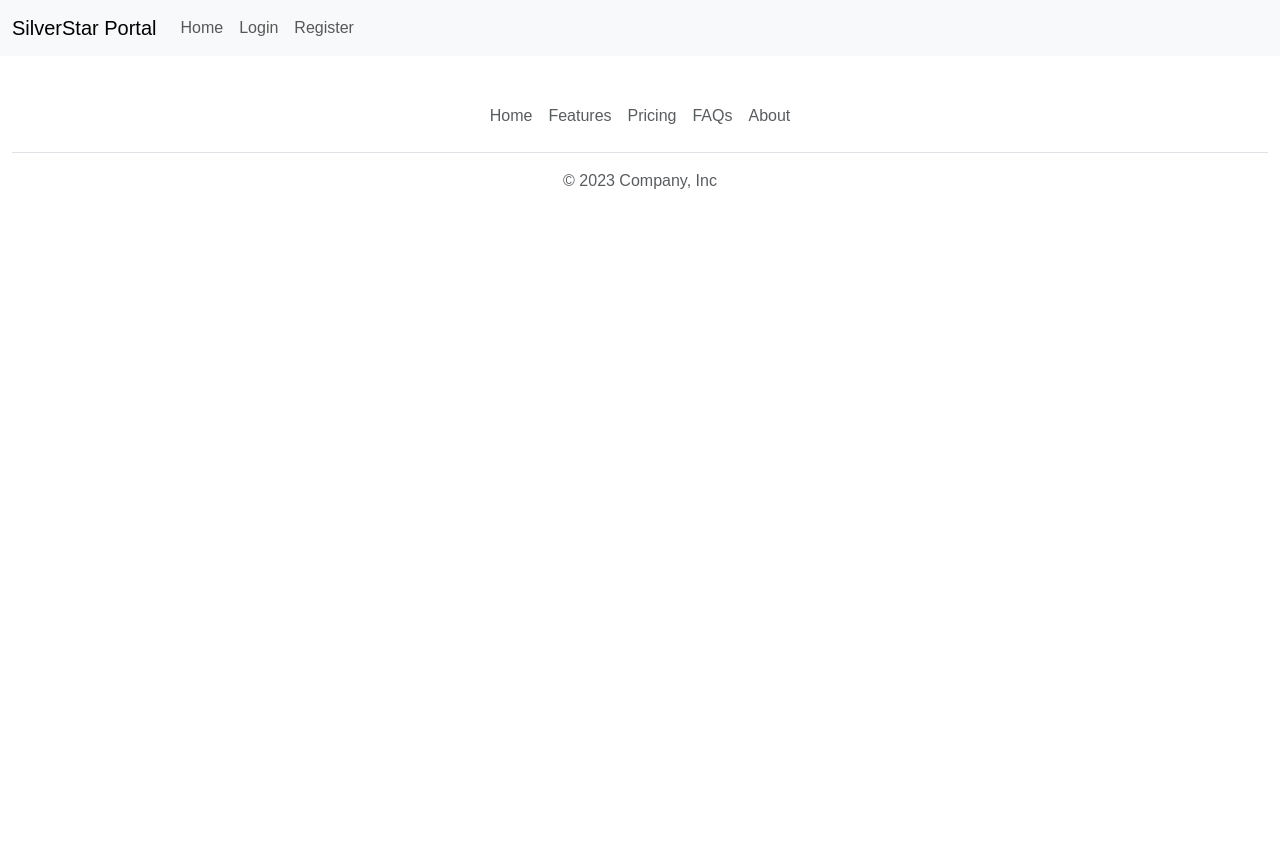
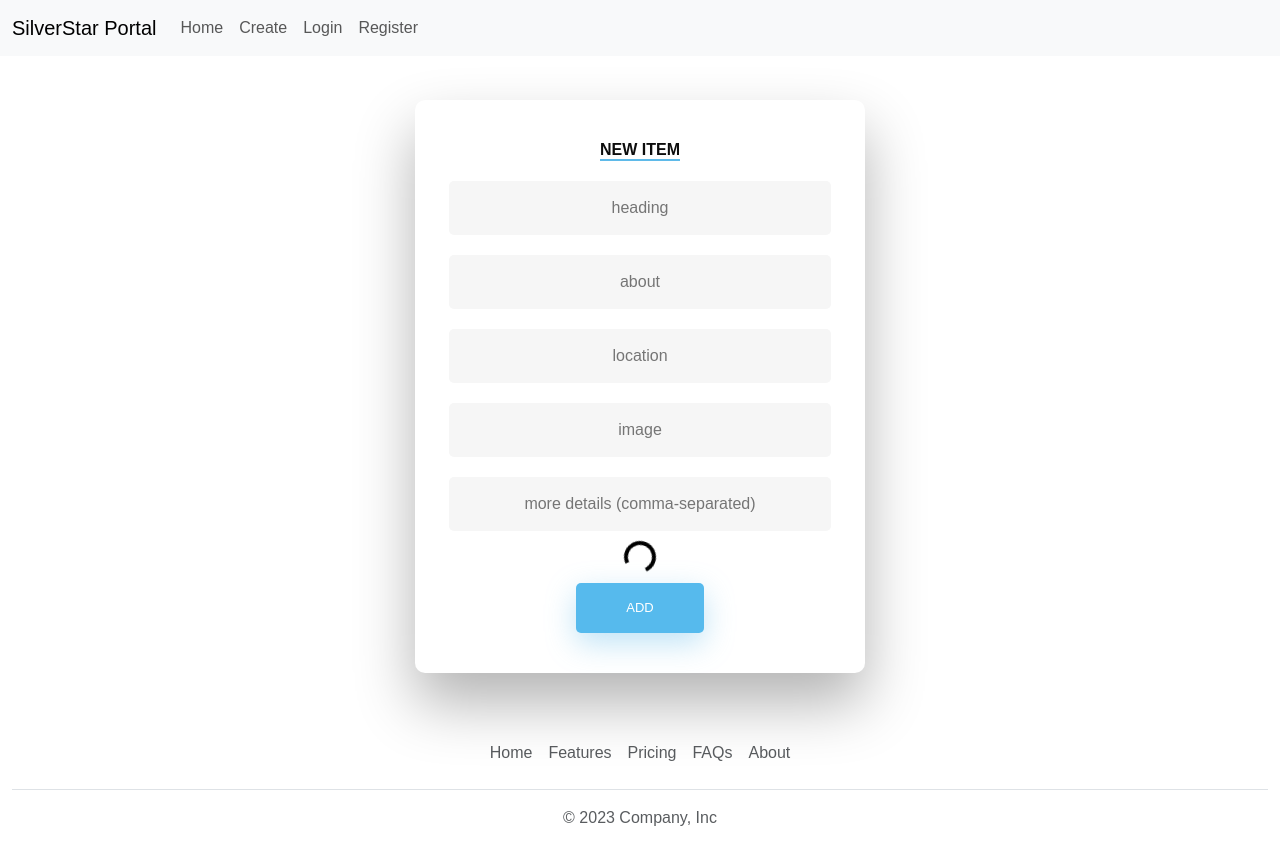
Before and after one commit to gpavlov277/ReactJS-Exam, a React (Vite) app: page /create/item in a window 1280 px wide. Before the commit the page ends 800 px from the top, so only its background shows below. Built offline with nearby package versions, Linux system fonts and the light colour scheme.

Commit message:
Add create item page

```diff
--- a/src/App.jsx
+++ b/src/App.jsx
@@ -6,6 +6,7 @@ import { AuthProvider } from "./contexts/authContext";
 import List from "./components/list/List";
 import Footer from "./components/footer/Footer";
 import ItemDetails from "./components/item-details/ItemDetails";
+import Create from "./components/create/Create";
 function App() {
   return (
     <>
@@ -15,8 +16,10 @@ function App() {
         <Routes>
           <Route path="/" element={<List></List>}></Route>
           <Route path="/login" element={<Login />}></Route>
-          <Route path="/register" element={<Register />} />
+          <Route path="/register" element={<Register />}></Route>
 
+          <Route path="/create/item" element={<Create />}></Route>
+          <Route path="/item/:itemId/edit" element={""}></Route>
           <Route path="/item/:itemId" element={<ItemDetails></ItemDetails>}></Route>
         </Routes>
       </AuthProvider>
--- a/src/components/comments/Comments.jsx
+++ b/src/components/comments/Comments.jsx
@@ -1,7 +1,10 @@
 import { useEffect, useState } from "react";
 import "./Comments.css";
 
+import NavDropdown from "react-bootstrap/NavDropdown";
+
 import * as commentService from "../../services/commentService";
+import { Link } from "react-router-dom";
 export default function Comments({ item }) {
   const [comments, setComments] = useState([]);
 
@@ -66,6 +69,14 @@ export default function Comments({ item }) {
                   <h5 className="m-2">{c.userId.username}</h5>
                   <span className="mr-2 dot"></span>
                   <span className="m-2">{c.created_at}</span>
+                  <NavDropdown title="✏️" id="basic-nav-dropdown">
+                    <NavDropdown.Item as={Link} to={"/profile-settings"}>
+                      Edit
+                    </NavDropdown.Item>
+                    <NavDropdown.Item as={Link} to={"/profile-settings"}>
+                      Delete
+                    </NavDropdown.Item>
+                  </NavDropdown>
                 </div>
                 <div className="comment-text-sm">
                   <span>{c.text}</span>
--- /dev/null
+++ b/src/components/create/Create.jsx
@@ -0,0 +1,35 @@
+import { Link } from "react-router-dom";
+import Loader from "../loader/Loader";
+
+export default function Create() {
+  return (
+    <div className="wrapper mt-4" style={{ minHeight: "75vh" }}>
+      <div id="formContent">
+        <h2 className="active">New Item </h2>
+
+        <form>
+          <input type="text" id="heading" className="fadeIn first" placeholder="heading" />
+
+          <input type="text" id="about" className="fadeIn first" placeholder="about" />
+
+          <input type="text" id="location" className="fadeIn first" placeholder="location" />
+
+          <input type="text" id="image" className="fadeIn first" placeholder="image" />
+
+          <input
+            type="text"
+            id="more"
+            className="fadeIn first"
+            placeholder="more details (comma-separated)"
+          />
+
+          <div>
+            <Loader />
+          </div>
+
+          <input type="submit" className="fadeIn first" value="Add" />
+        </form>
+      </div>
+    </div>
+  );
+}
--- a/src/components/header/Header.jsx
+++ b/src/components/header/Header.jsx
@@ -20,6 +20,9 @@ export default function Header() {
           <Nav className="me-auto">
             <Nav.Link as={Link} to={"/"}>
               Home
+            </Nav.Link>
+            <Nav.Link as={Link} to={"/create/item"}>
+              Create
             </Nav.Link>
 
             {!isAuth && (
--- a/src/components/item-details/ItemDetails.jsx
+++ b/src/components/item-details/ItemDetails.jsx
@@ -18,11 +18,11 @@ export default function ItemDetails() {
       .catch((err) => console.log(err));
   }, []);
 
-  //   console.log(item);
   return (
     <>
-      {isLoading && <OverlayLoader />}
-
+      {isLoading ? (
+        <OverlayLoader />
+      ) : (
         <div className="container">
           <h1 className="my-4">{item?.themeName}</h1>
 
@@ -31,7 +31,10 @@ export default function ItemDetails() {
               <img className="img-fluid" src={item.themeImg} alt="" />
             </div>
 
-          <div className="col-md-4">
+            <div
+              className="col-md-4"
+              style={{ margin: "auto", overflow: "scroll", maxHeight: "535px" }}
+            >
               <h3 className="my-3">Photo Description</h3>
               <p>
                 Lorem ipsum dolor sit amet, consectetur adipiscing elit. Nam viverra euismod odio,
@@ -49,6 +52,7 @@ export default function ItemDetails() {
           </div>
           <Comments item={item} />
         </div>
+      )}
     </>
   );
 }
--- a/src/components/list-item/ListItem.jsx
+++ b/src/components/list-item/ListItem.jsx
@@ -1,13 +1,14 @@
 import Button from "react-bootstrap/Button";
 import Card from "react-bootstrap/Card";
 import { Link } from "react-router-dom";
+
 export default function ListItem({ _id, themeName, themeImg, userId, created_at, subscribers }) {
   return (
     <Card style={{ maxWidth: "38rem", paddingTop: "20px" }}>
       <Card.Img variant="top" src={themeImg} style={{ maxWidth: "36em", height: "auto" }} />
       <Card.Body>
         <Card.Title>{themeName}</Card.Title>
-        <Card.Title>{subscribers.length}</Card.Title>
+        {/* <Card.Title>{subscribers.length}</Card.Title> */}
 
         <Link to={`/item/${_id}`}>
           <Button variant="primary">See more</Button>
--- a/src/components/list/List.jsx
+++ b/src/components/list/List.jsx
@@ -3,13 +3,17 @@ import Row from "react-bootstrap/Row";
 
 import * as itemService from "../../services/itemsService";
 import ListItem from "../list-item/ListItem";
+import Loader from "../loader/Loader";
 
 export default function List() {
   const [items, setItems] = useState([]);
+  const [isLoading, setIsLoading] = useState(true);
   useEffect(() => {
     itemService
       .getAll()
-      .then((result) => setItems(result))
+      .then((result) => {
+        setItems(result), setIsLoading(false);
+      })
       .catch((err) => console.log(err));
   }, []);
 
@@ -17,9 +21,10 @@ export default function List() {
 
   return (
     <div className="container mt-4">
+      <div className="d-flex justify-content-center">{isLoading && <Loader />}</div>
       <Row xs={1} md={2} className="g-4" style={{ justifyContent: "space-evenly" }}>
         {items.map((item) => (
-          <ListItem key={item._id} {...item} />
+          <ListItem key={item._id} {...item} isLoading={isLoading} />
         ))}
       </Row>
     </div>
--- a/src/components/loader/Loader.jsx
+++ b/src/components/loader/Loader.jsx
@@ -3,7 +3,7 @@ import Spinner from "react-bootstrap/Spinner";
 export default function Loader() {
   return (
     <>
-      <Spinner animation="border" variant="info" />
+      <Spinner animation="border" variant="black" />
     </>
   );
 }
--- a/src/components/loader/OverlayLoader.jsx
+++ b/src/components/loader/OverlayLoader.jsx
@@ -3,7 +3,7 @@ import "./OverlayLoader.css";
 export default function OverlayLoader() {
   return (
     <>
-      <div class="loading">Loading&#8230;</div>
+      <div className="loading">Loading&#8230;</div>
     </>
   );
 }
--- a/src/components/login/Login.jsx
+++ b/src/components/login/Login.jsx
@@ -1,4 +1,4 @@
-import { useContext, useEffect, useState } from "react";
+import { useContext, useEffect } from "react";
 import "./Login.css";
 import { Link } from "react-router-dom";
 import AuthContext from "../../contexts/authContext";
@@ -22,7 +22,7 @@ export default function Login() {
   }, []);
 
   return (
-    <div className="wrapper fadeInDown mt-4">
+    <div className="wrapper fadeInDown mt-4" style={{ minHeight: "75vh" }}>
       <div id="formContent">
         <h2 className="active"> Log In </h2>
 
--- a/src/components/register/Register.css
+++ b/src/components/register/Register.css
@@ -91,7 +91,7 @@ input[type=reset] {
     background-color: #56baed;
     border: none;
     color: white;
-    padding: 15px 80px;
+    padding: 15px 50px;
     text-align: center;
     text-decoration: none;
     display: inline-block;
--- a/src/components/register/Register.jsx
+++ b/src/components/register/Register.jsx
@@ -25,7 +25,7 @@ export default function Register() {
   }, []);
 
   return (
-    <div className="wrapper fadeInDown mt-4">
+    <div className="wrapper fadeInDown mt-4" style={{ minHeight: "75vh" }}>
       <div id="formContent">
         <Link to={"/login"}>
           <h2 className="inactive underlineHover"> Log In </h2>
```
Lines whose indentation alone changed are shown as unchanged.
